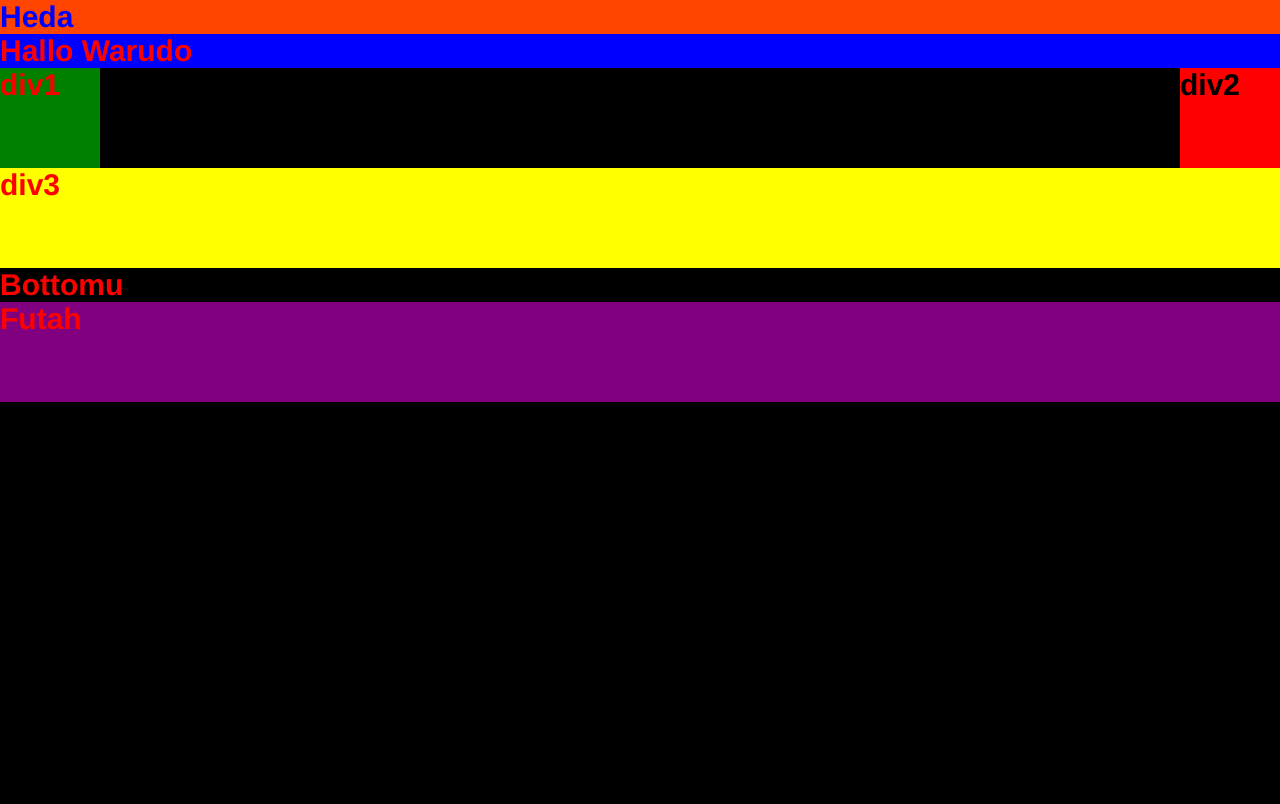
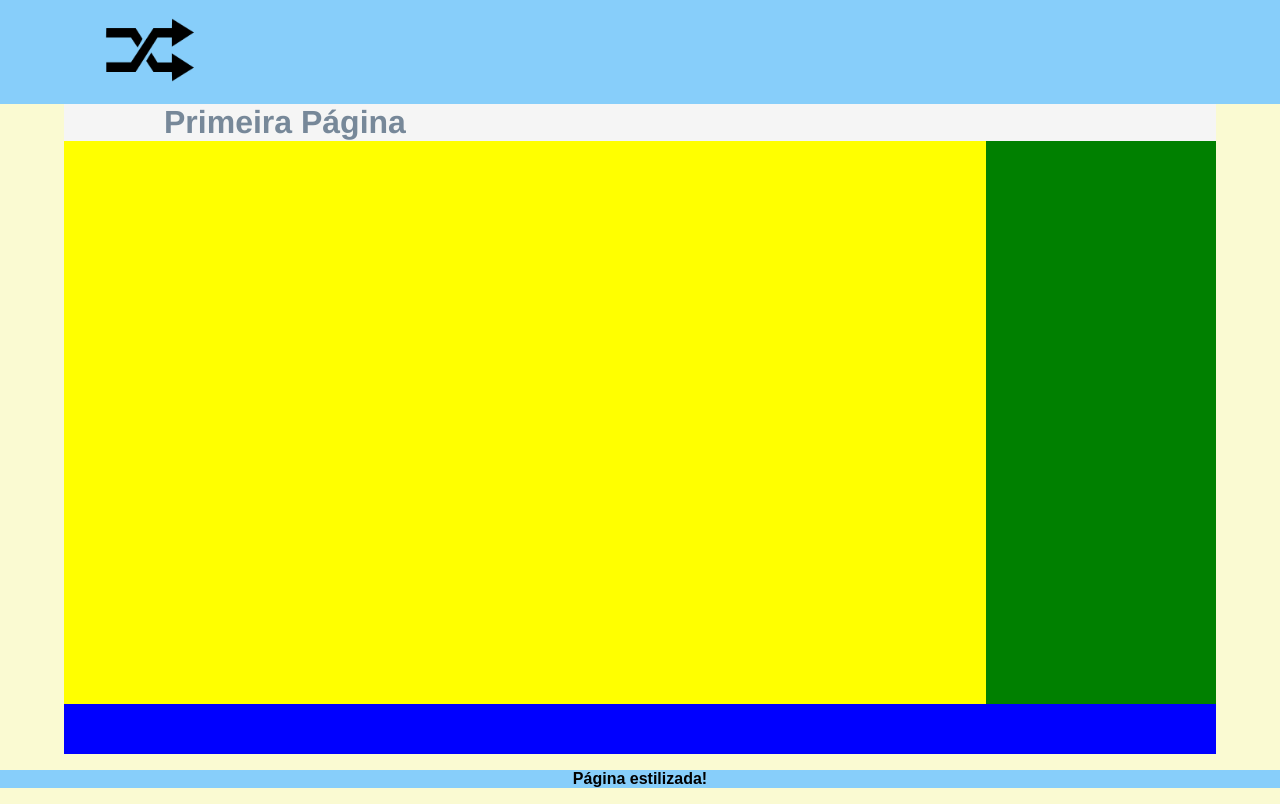
Before and after one commit to Thairiki/randomCodes, a plain HTML site: page index.html in a window 1280 px wide. Drawn offline with Linux system fonts and the light colour scheme.

Commit message:
Container

```diff
--- a/index.html
+++ b/index.html
@@ -1,3 +1,4 @@
+
 <!DOCTYPE html>
 <html lang="en">
 <head>
@@ -6,26 +7,27 @@
     <meta name="viewport" content="width=device-width, initial-scale=1.0">
     <title>Document</title>
     <link rel="stylesheet" type="text/css" href="style.css">
+
 </head>
 <body>
     <header>
-        <p style=color:blue>Heda</p>
+        <img src = "logo.png" height = "100px" style="position:relative; left: 100px;">
     </header>
-    <p id = "warudo">Hallo Warudo</p>
-    <div>
-        <p id="div1">div1</p>
-        <div>
-            <p id="div2">div2</p>
-            <div>
-                <p id="div3">div3</p>
-            </div>
+    <div class="container">
+        <h1>Primeira Página</h1>
+        <div id="div1">
+            <p></p>
+        </div>
+        <div id="div2">
+            <p></p>
+        </div>
+        <div id="div3">
+            <p></p>
         </div>
     </div>
-    <bottom>
-        <p>Bottomu</p>
-    </bottom>
-    <footer>
-        <p>Futah</p>
-    </footer>
+<footer>
+    <p>Página estilizada!</p>
+</footer>
+
 </body>
 </html>
--- a/style.css
+++ b/style.css
@@ -1,47 +1,50 @@
-p{
-    color: red;
-    font-size: 30px;
-    font-family: Helvetica, "Comic Sans MS", arial;
-    font-weight: 1000
-    ;
-}
-*{
+body{
+    background-color: lightgoldenrodyellow;
+    height: 100%;
     margin: 0px;
-    border: 0px;
-}
-body{
-    background-color: black;
+    border:0px;
+    padding: 0px;
 }
 header{
-    background-color: orangered;
+    min-height: 100px;
+    width: 100%;
+    background-color: lightskyblue;
 }
-
-#warudo{
-    Background-color: Blue;
-    min-height: 20px;
-    min-width: 100px;
+footer{
+    font-family: Arial, Helvetica, sans-serif;
+    font-weight: bold;
+    background-color: lightskyblue;
+    padding: auto;
+    text-align: center;
 }
+h1{
+    background-color: whitesmoke;
+    color: lightslategrey;
+    font-family: Helvetica, Arial, sans-serif;
+    padding-left: 100px;
+    margin: auto;
+}
+.container{
+    width: 90%;
+    margin: 0 auto;
+    background-color: lightcoral;
+    min-height: 600px;
+}
+/*divs*/
 #div1{
+    background-color: yellow;
+    min-height: 563px;
+    min-width: 80%;
+    float: left;
+}
+#div2{
     background-color: green;
-    min-height: 100px;
-    min-width: 100px;
-    float: left;
-    }
-#div2{
-    background-color: red;
-    min-height: 100px;
-    min-width: 100px;
+    min-height: 563px;
+    min-width: 20%;
     float: right;
-    color: black;
 }
 #div3{
     clear: both;
-    background-color: yellow;
-    min-height: 100px;
-    min-width: 100px;
+    background-color: blue;
+    min-height: 50px;
 }
-footer{
-    background-color: purple;
-    min-width: 100px;
-    min-height: 100px;
-}
```
